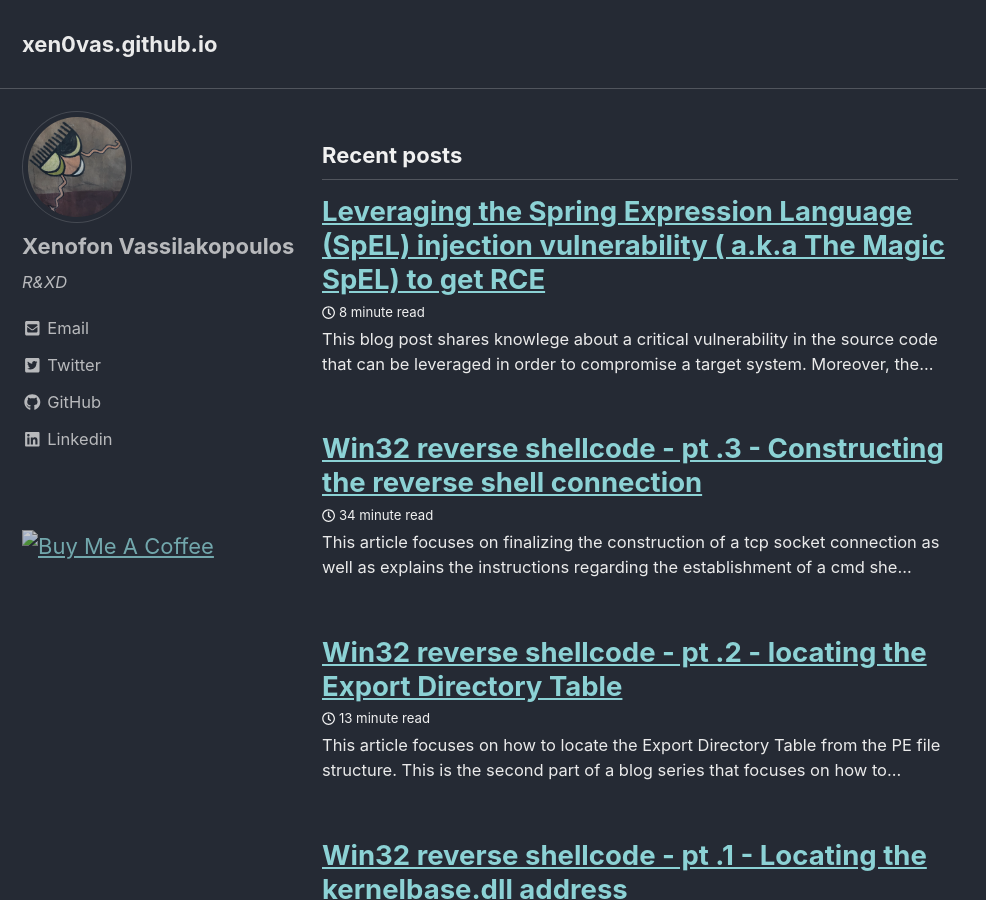
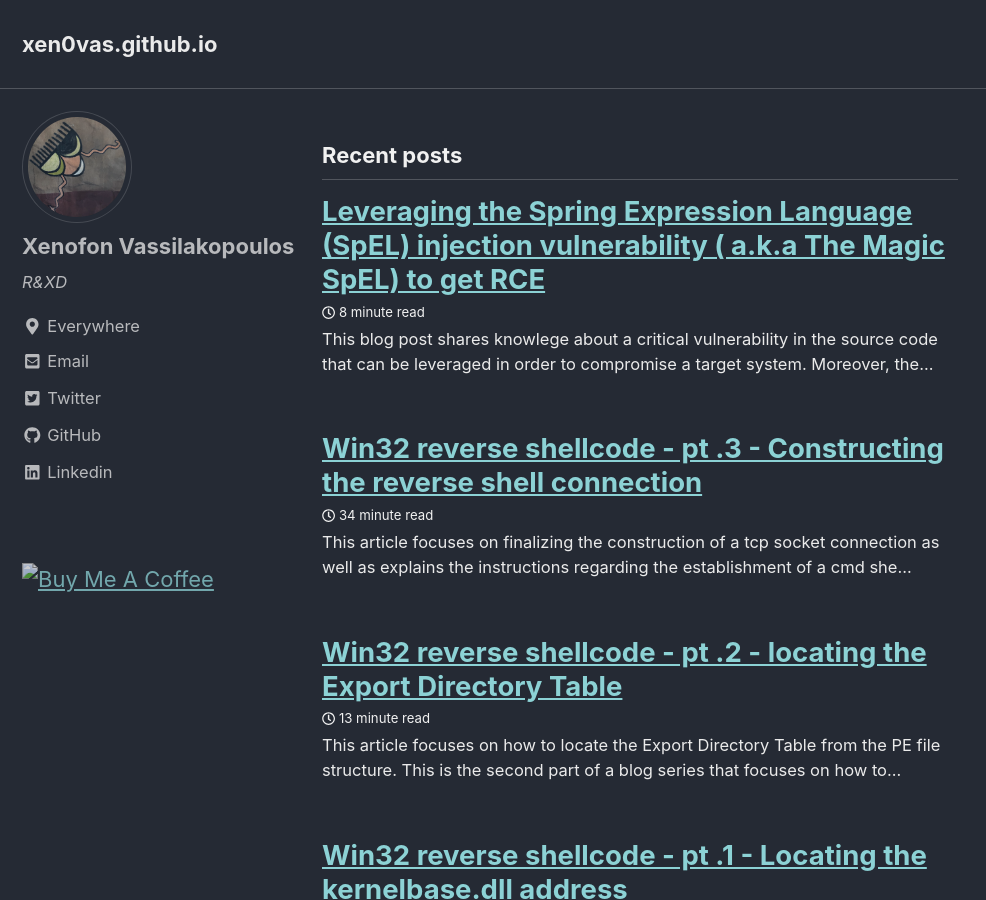
Before and after one commit to xen0vas/xen0vas.github.io, a Jekyll site: the page built from index.html, in a window 1280 px wide and 900 px high. Shown: the whole window, without its empty margins (0-986 px from the left). Built offline with Jekyll 4.4.1, drawn with Linux system fonts in a browser that asks for light colours; cached includes are drawn as plain includes; the list of posts is cut into pages by our own code.

Commit message:
_config.yml update

```diff
--- a/_config.yml
+++ b/_config.yml
@@ -112,7 +112,7 @@ author:
   name             : "Xenofon Vassilakopoulos"
   avatar           : "/assets/images/avatar.jpg" # path of avatar image, e.g. "/assets/images/bio-photo.jpg"
   bio              : "R&XD" #"Im constantly seeking for knowledge in Cyber Security "
-  #location         : ""
+  location        : "Everywhere"
   email            :
   links:
     - label: "Email"
```
